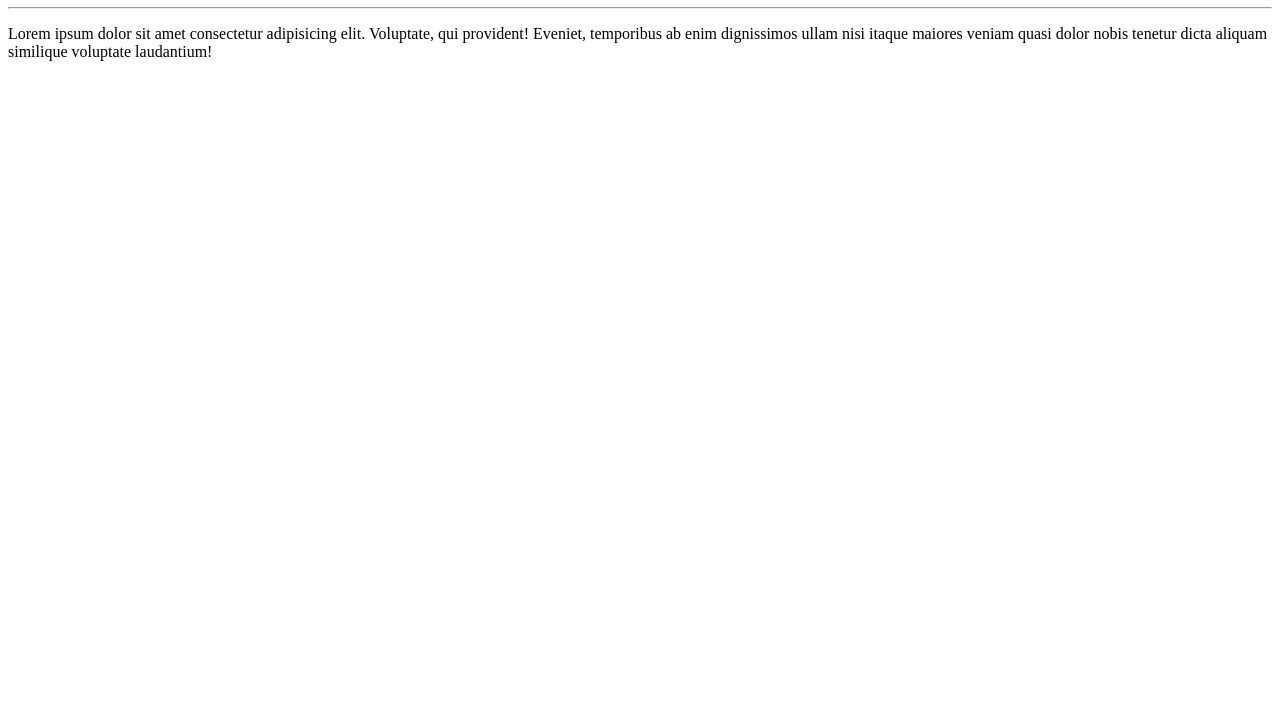
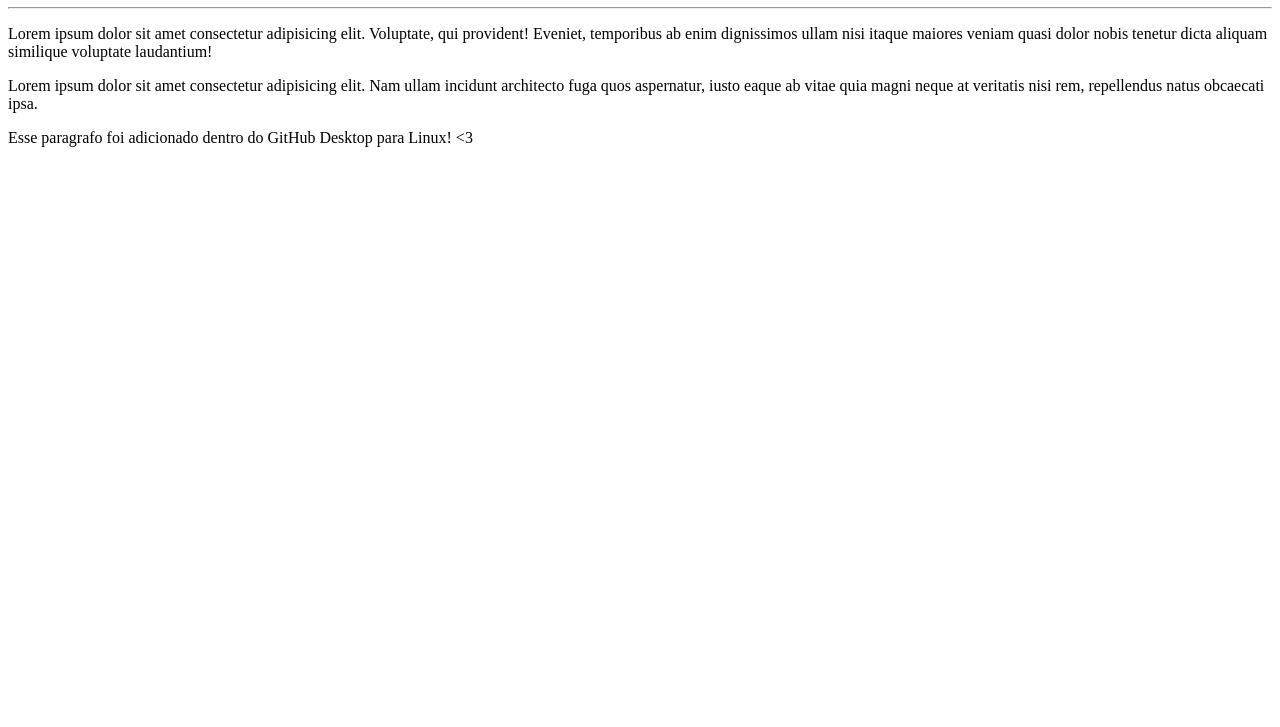
Before and after one commit to Andressa-barros92/Ola-Mundo, a plain HTML site: page site-exemplo/index.html in a window 1280 px wide. Shown: the part 73-800 px from the top of the page. Drawn offline with Linux system fonts and the light colour scheme.

Commit message:
Mudei o arquivo index

```diff
--- a/site-exemplo/index.html
+++ b/site-exemplo/index.html
@@ -9,6 +9,8 @@
     <h1>Olá Mundo!</h1>
     <hr>
     <p>Lorem ipsum dolor sit amet consectetur adipisicing elit. Voluptate, qui provident! Eveniet, temporibus ab enim dignissimos ullam nisi itaque maiores veniam quasi dolor nobis tenetur dicta aliquam similique voluptate laudantium!</p>
+    <p>Lorem ipsum dolor sit amet consectetur adipisicing elit. Nam ullam incidunt architecto fuga quos aspernatur, iusto eaque ab vitae quia magni neque at veritatis nisi rem, repellendus natus obcaecati ipsa.</p>
+    <p>Esse paragrafo foi adicionado dentro do GitHub Desktop para Linux! &lt;3 </p>
 
 </body>
 </html>
```
